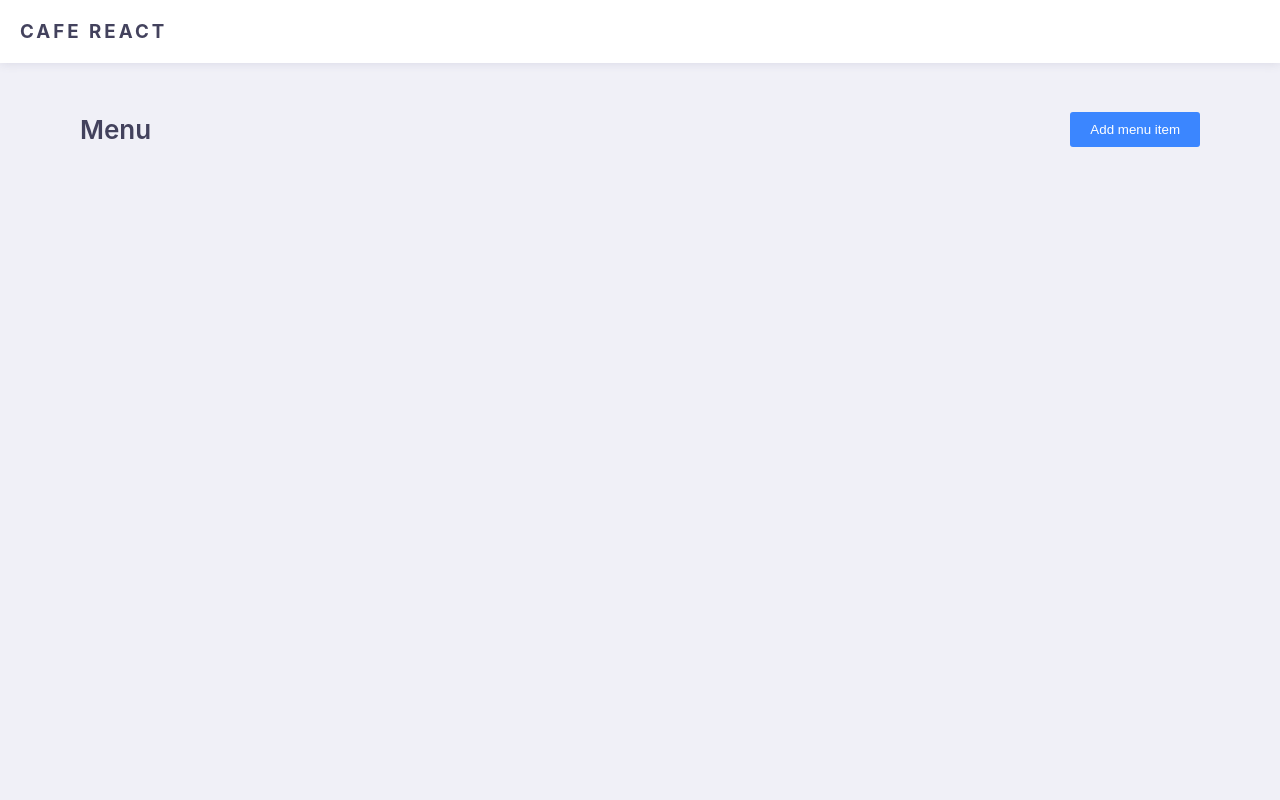
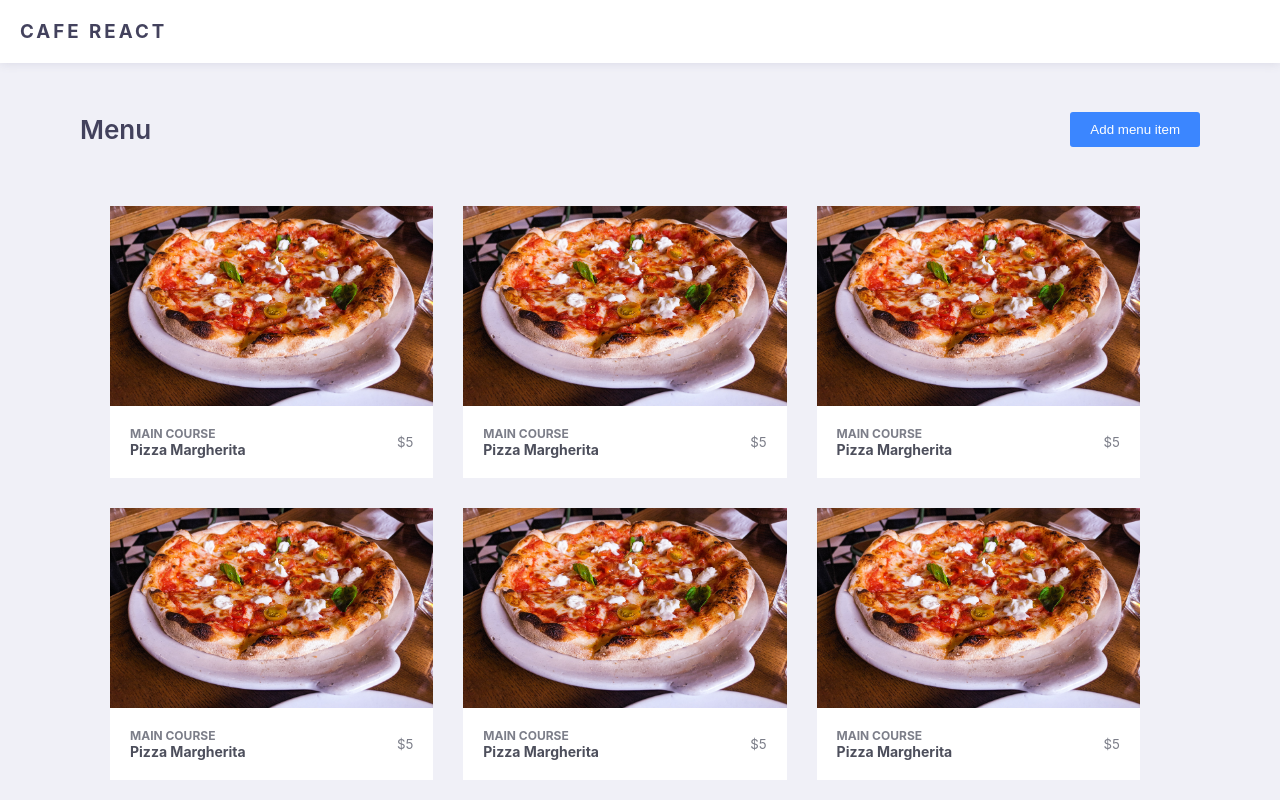
Before and after one commit to MohamedShawkyBayoumi/Cafe-React-Test-App, a React (Create React App) app: page / in a window 1280 px wide. Shown: the top 800 px of the page. Built offline with nearby package versions, Linux system fonts and the light colour scheme.

Commit message:
add cards grid with styles

```diff
--- a/src/App.css
+++ b/src/App.css
@@ -48,3 +48,63 @@ button {
 button:hover {
   background-color: #69a2ff;
 }
+
+.cards-wrapper {
+  display: flex;
+  margin: 15px;
+  flex-wrap: wrap;
+}
+
+.item-card {
+  flex: 0 1 calc(33.33% - 2.5em);
+  max-width: calc(33.33% - 2.5em);
+  margin: 15px;
+}
+
+.card-img {
+  background-color: #43425d;
+  height: 200px;
+  background-size: cover !important;
+}
+
+.card-info {
+  background-color: #fff;
+  display: flex;
+  justify-content: space-between;
+  padding: 20px;
+  align-items: center;
+}
+
+.card-info h4,
+.card-info h3,
+.card-info h5 {
+  margin: 0;
+}
+
+.card-info h4 {
+  color: #7c7e89;
+  font-size: 12px;
+  text-transform: uppercase;
+}
+
+.card-info h3 {
+  color: #4d4f5c;
+  font-size: 14px;
+}
+
+.card-info h5 {
+  color: #7c7e89;
+  font-weight: 400;
+}
+
+@media(max-width: 768px){
+
+  main {
+    padding: 0 20px;
+  }
+
+  .item-card {
+    flex: 0 1 calc(50% - 2.5em);
+    max-width: calc(50% -  2.5em);
+  }
+}
--- /dev/null
+++ b/src/components/ItemCard.js
@@ -0,0 +1,23 @@
+import React from 'react'
+
+const ItemCard = () => {
+    return (
+        <div className="item-card">
+            <div
+                style={{
+                    background: `url('${require('../assets/pizza.jpg')}') no-repeat center`
+                }}
+                className="card-img"
+            />
+            <div className="card-info">
+                <div>
+                    <h4>MAIN COURSE</h4>
+                    <h3>Pizza Margherita</h3>
+                </div>
+                <h5>$5</h5>
+            </div>
+        </div>
+    )
+}
+
+export default ItemCard;
--- a/src/pages/Menu.js
+++ b/src/pages/Menu.js
@@ -1,4 +1,5 @@
 import React from 'react';
+import ItemCard from '../components/ItemCard';
 
 const Menu = ({ history }) => {
     return (
@@ -9,6 +10,17 @@ const Menu = ({ history }) => {
                     <button onClick={() => history.push('/AddMenuItem')}>Add menu item</button>
                 </div>
             </section>
+            <section className="cards-wrapper">
+                <ItemCard />
+                <ItemCard />
+                <ItemCard />
+                <ItemCard />
+                <ItemCard />
+                <ItemCard />
+                <ItemCard />
+                <ItemCard />
+                <ItemCard />
+            </section>
         </main>
     )
 }
```
Also changed, not shown: src/assets/pizza.jpg (added).
